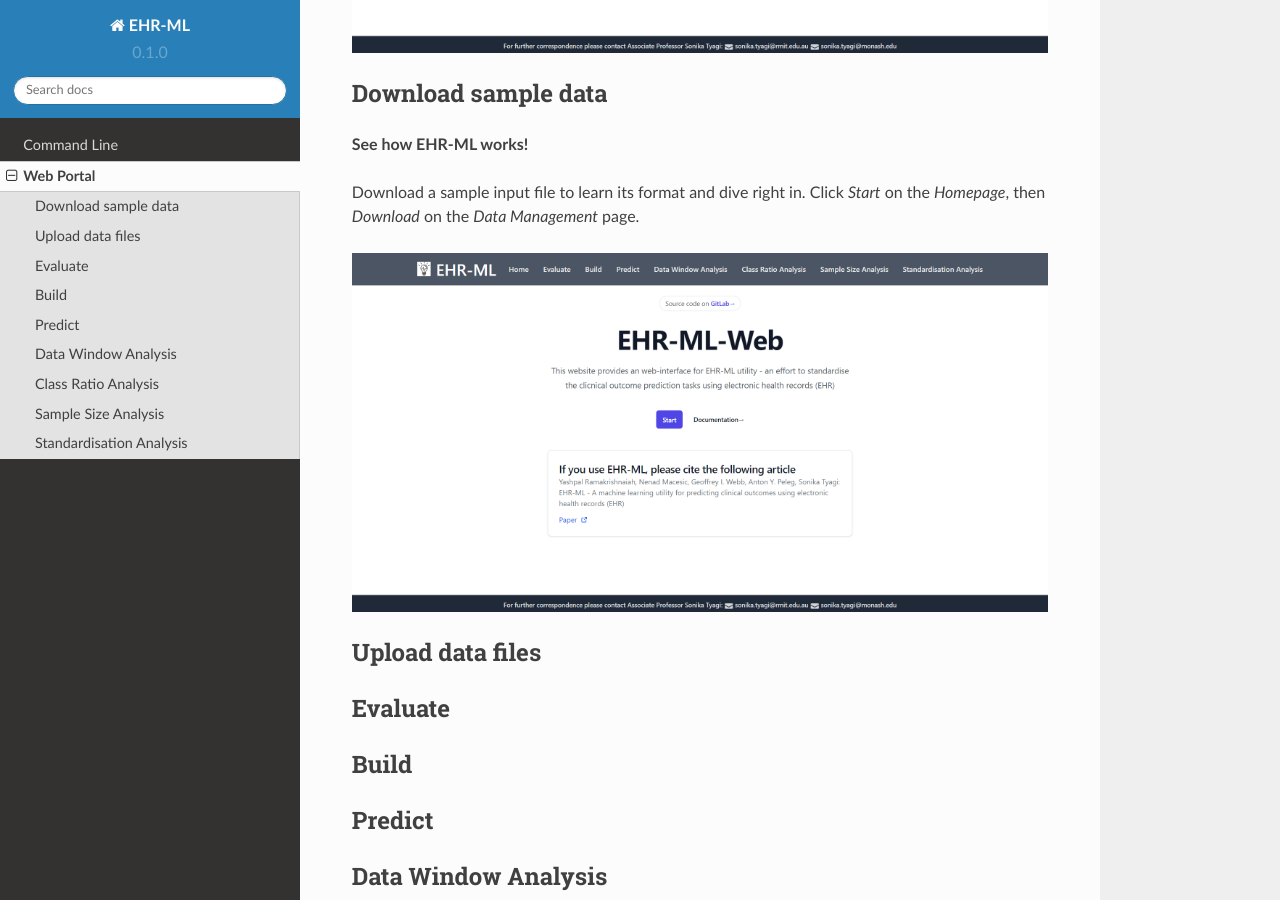
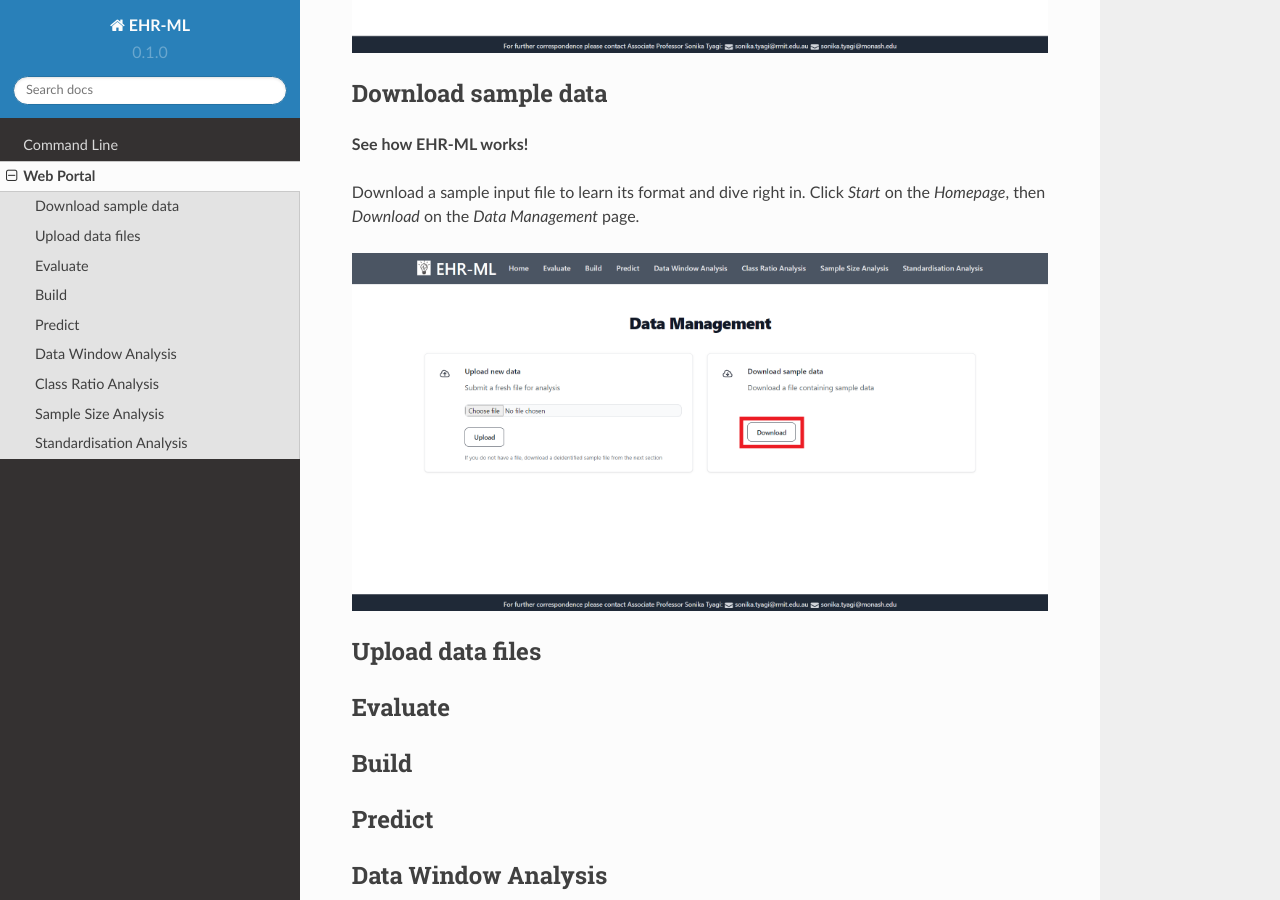
Before and after one commit to ryashpal/EHR-ML-Tutorials, a Sphinx documentation site: the page built from docs/source/web_portal.rst, in a window 1280 px wide and 900 px high, scrolled down 658 px. Built offline with Sphinx 7.4.7 and the Read the Docs theme 2.0.0, drawn with Linux system fonts in a browser that asks for light colours.

Commit message:
Update web_portal.rst

```diff
--- a/docs/source/web_portal.rst
+++ b/docs/source/web_portal.rst
@@ -18,7 +18,7 @@ Download sample data
 
 Download a sample input file to learn its format and dive right in. Click `Start` on the `Homepage`, then `Download` on the `Data Management` page.
 
-.. image:: images/ehr_ml_web/home_page.PNG
+.. image:: images/ehr_ml_web/data_management_download.png
 
 Upload data files
 -----------------
```
